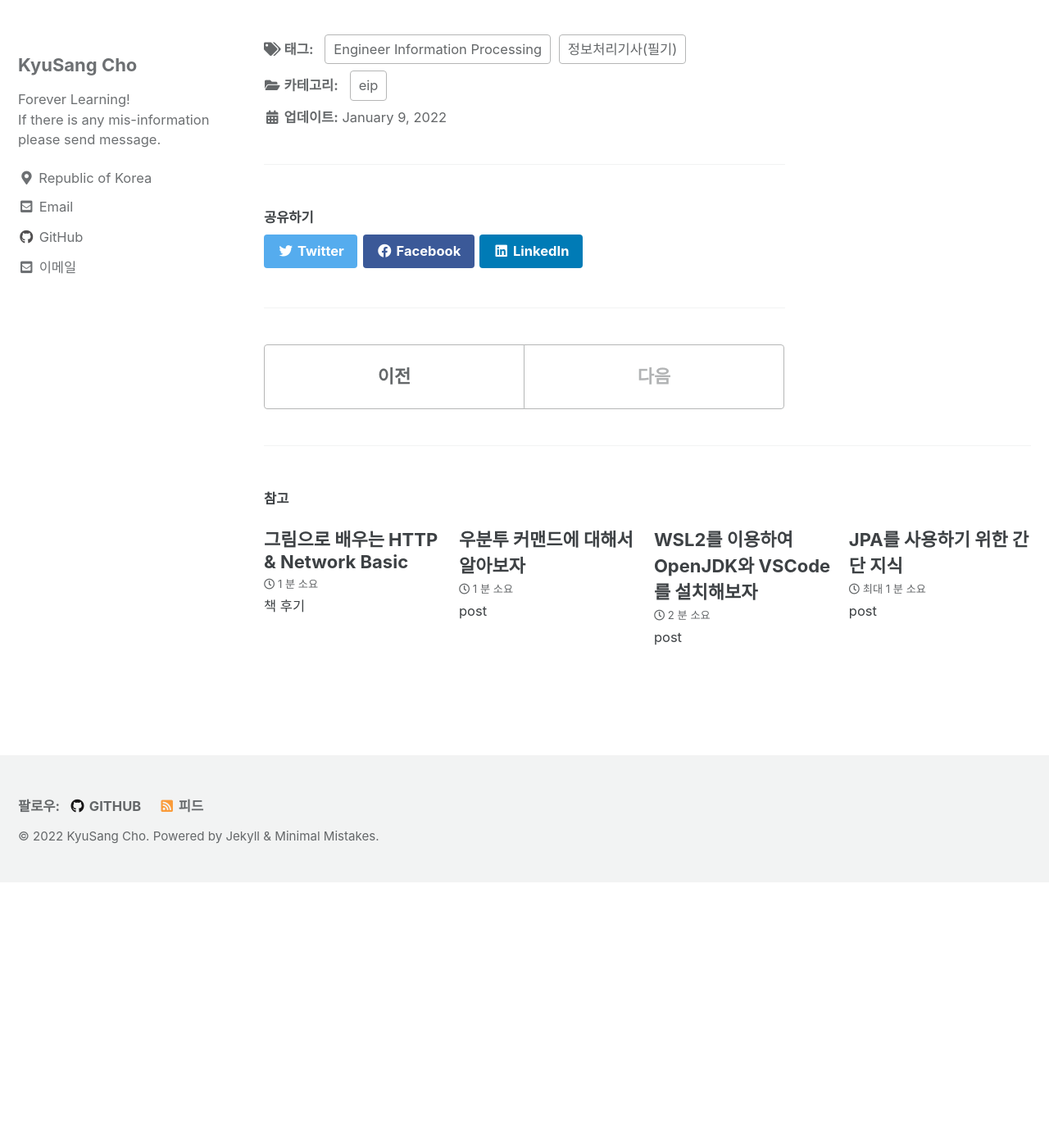
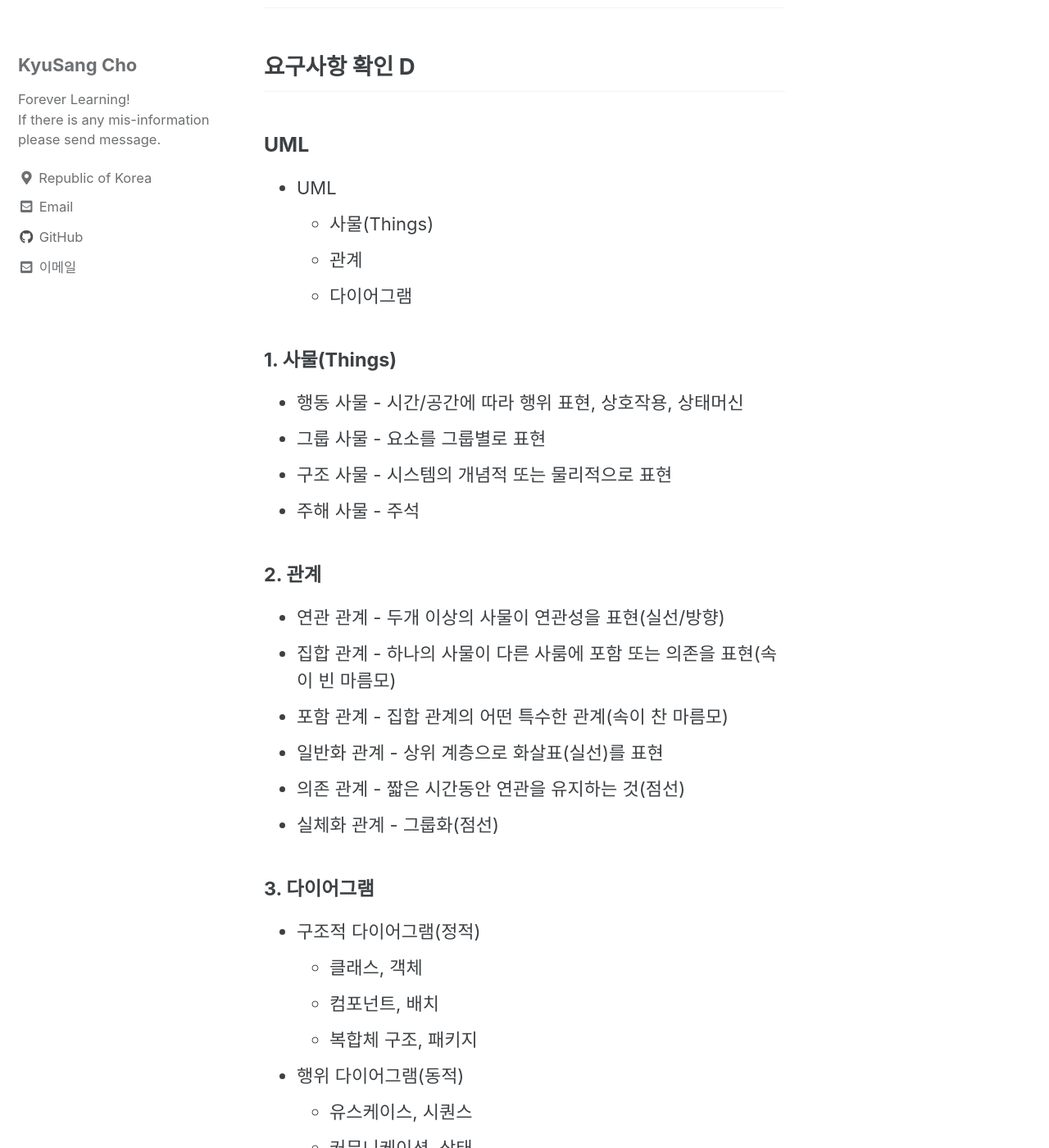
Before and after one commit to DevKS-Yet/DevKs-Yet.github.io, a Jekyll site: the page built from _posts/2022-01-09-42(EIP01).md, in a window 1280 px wide and 1400 px high, scrolled down 9165 px. Shown: the whole window at 82% size. Built offline with Jekyll 4.4.1, drawn with Linux system fonts in a browser that asks for light colours; cached includes are drawn as plain includes; before the commit the page ends 10241 px from its top, so only the background shows below that; some of the changed text lies outside the part shown.

Commit message:
20220117

```diff
--- a/_posts/2022-01-09-42(EIP01).md
+++ b/_posts/2022-01-09-42(EIP01).md
@@ -199,3 +199,37 @@ tags:
     - 단점: 제작에만 집중 및 잘못된 이해 그리고 많은 비용 소모
   - 모델 검증 - 요구사항이 충족되었는지 검증
   - 인수 테스트 - 사용자 입장에서 요구사항이 충족되었는지 테스트
+
+---
+
+## 요구사항 확인 D
+
+### UML
+- UML
+  - 사물(Things)
+  - 관계
+  - 다이어그램
+
+#### 1. 사물(Things)
+- 행동 사물 - 시간/공간에 따라 행위 표현, 상호작용, 상태머신
+- 그룹 사물 - 요소를 그룹별로 표현
+- 구조 사물 - 시스템의 개념적 또는 물리적으로 표현
+- 주해 사물 - 주석
+
+#### 2. 관계
+- 연관 관계 - 두개 이상의 사물이 연관성을 표현(실선/방향)
+- 집합 관계 - 하나의 사물이 다른 사룸에 포함 또는 의존을 표현(속이 빈 마름모)
+- 포함 관계 - 집합 관계의 어떤 특수한 관계(속이 찬 마름모)
+- 일반화 관계 - 상위 계층으로 화살표(실선)를 표현
+- 의존 관계 - 짧은 시간동안 연관을 유지하는 것(점선)
+- 실체화 관계 - 그룹화(점선)
+
+#### 3. 다이어그램
+- 구조적 다이어그램(정적)
+  - 클래스, 객체
+  - 컴포넌트, 배치
+  - 복합체 구조, 패키지
+- 행위 다이어그램(동적)
+  - 유스케이스, 시퀀스
+  - 커뮤니케이션, 상태
+  - 활동, 상호작용 개요, 타이밍
```
